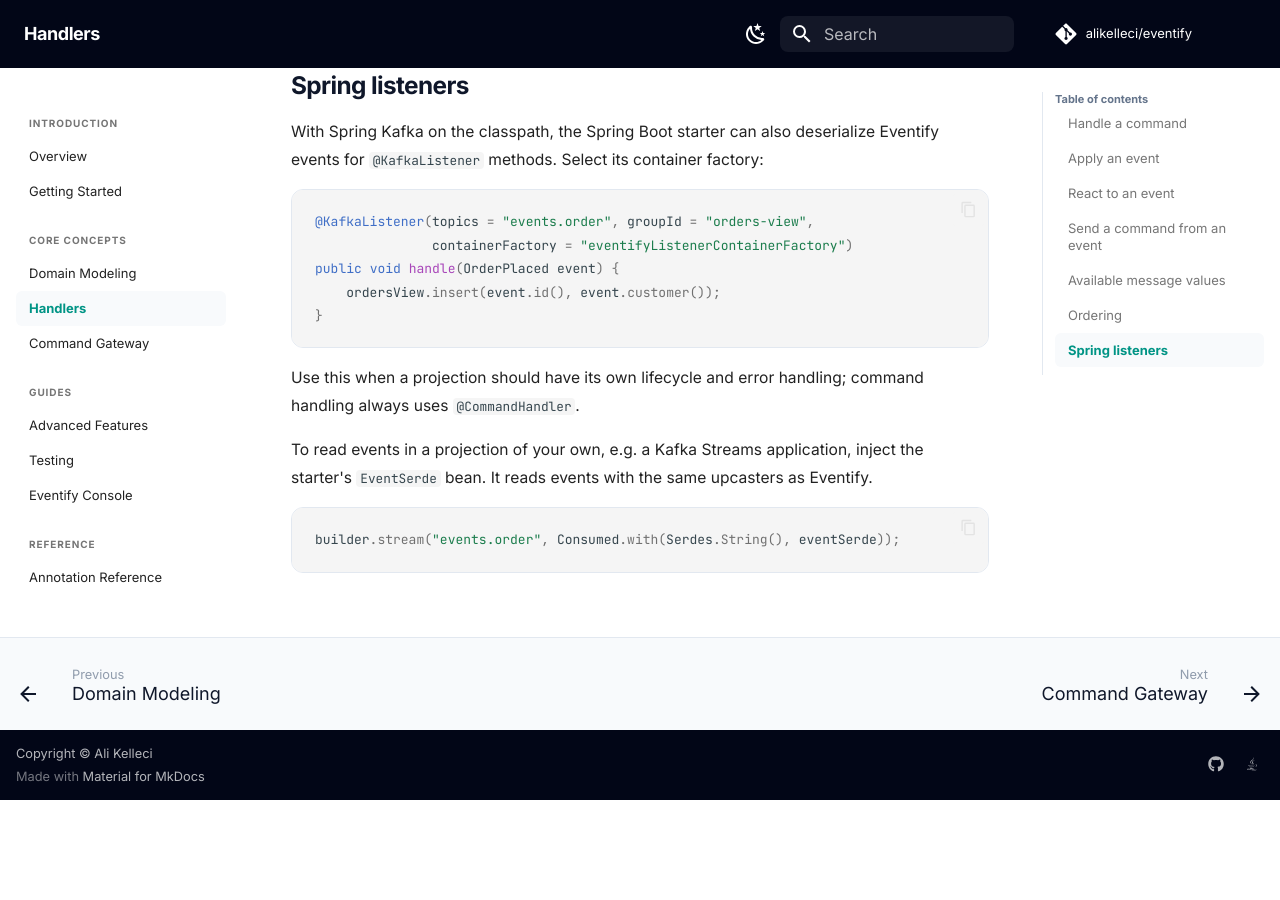
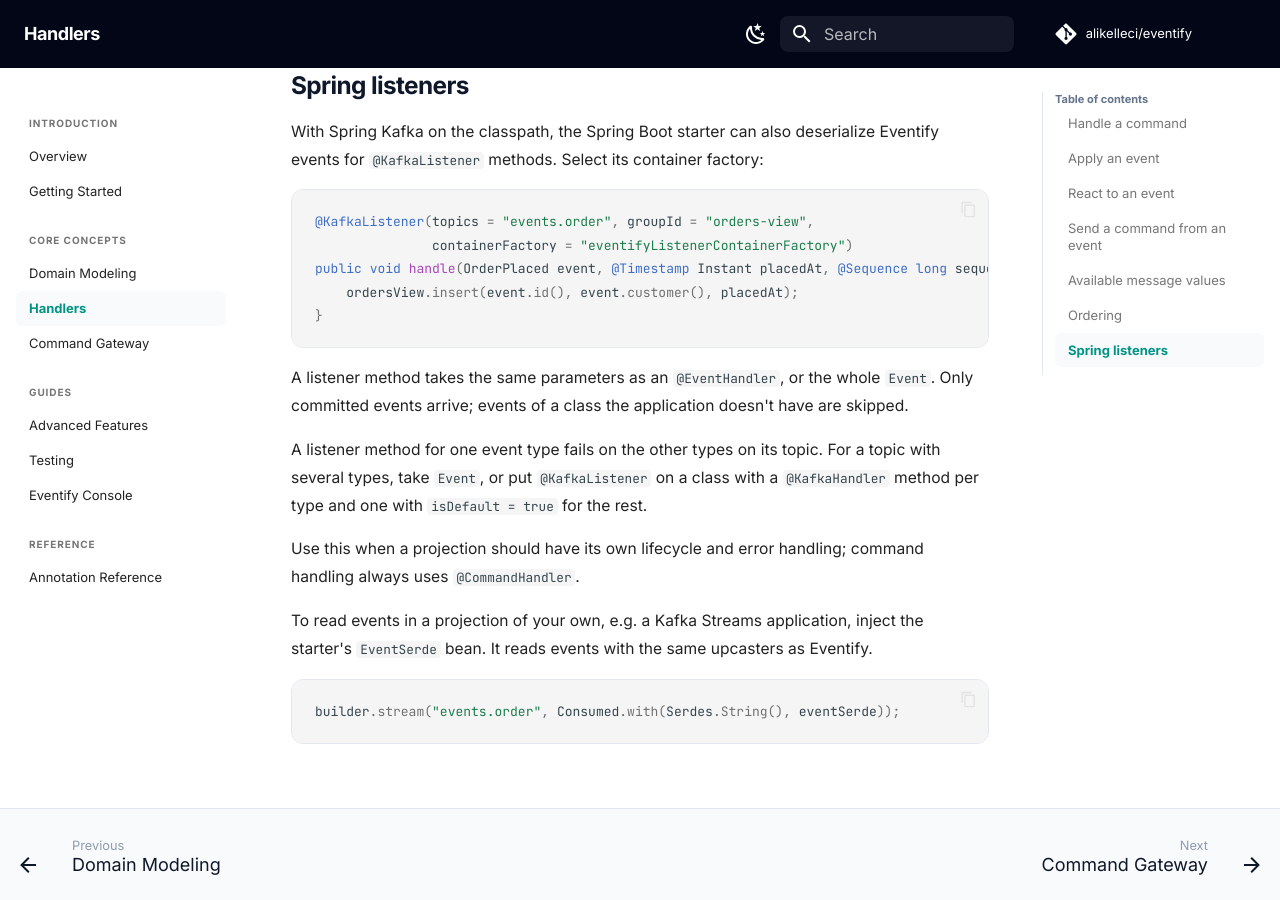
Before and after one commit to alikelleci/eventify, an MkDocs documentation site: the page built from docs/handlers.md, in a window 1280 px wide and 900 px high, scrolled down 2842 px. Built offline with MkDocs 1.6.1 and Material for MkDocs 9.7.7, drawn with Linux system fonts in a browser that asks for light colours; comment, search, counter and statistics services are not loaded; before the commit the page ends 3642 px from its top, so only the background shows below that.

Commit message:
Document what @KafkaListener methods can take
Show parameters in the listener example, say which events arrive, and
warn that a listener for one event type fails on the other types on its
topic, with the two ways around it.

Co-Authored-By: Claude Opus 5.5 <noreply@anthropic.com>

````diff
--- a/docs/handlers.md
+++ b/docs/handlers.md
@@ -95,10 +95,14 @@ With Spring Kafka on the classpath, the Spring Boot starter can also deserialize
 ```java
 @KafkaListener(topics = "events.order", groupId = "orders-view",
                containerFactory = "eventifyListenerContainerFactory")
-public void handle(OrderPlaced event) {
-    ordersView.insert(event.id(), event.customer());
+public void handle(OrderPlaced event, @Timestamp Instant placedAt, @Sequence long sequence) {
+    ordersView.insert(event.id(), event.customer(), placedAt);
 }
 ```
+
+A listener method takes the same parameters as an `@EventHandler`, or the whole `Event`. Only committed events arrive; events of a class the application doesn't have are skipped.
+
+A listener method for one event type fails on the other types on its topic. For a topic with several types, take `Event`, or put `@KafkaListener` on a class with a `@KafkaHandler` method per type and one with `isDefault = true` for the rest.
 
 Use this when a projection should have its own lifecycle and error handling; command handling always uses `@CommandHandler`.
 
````
